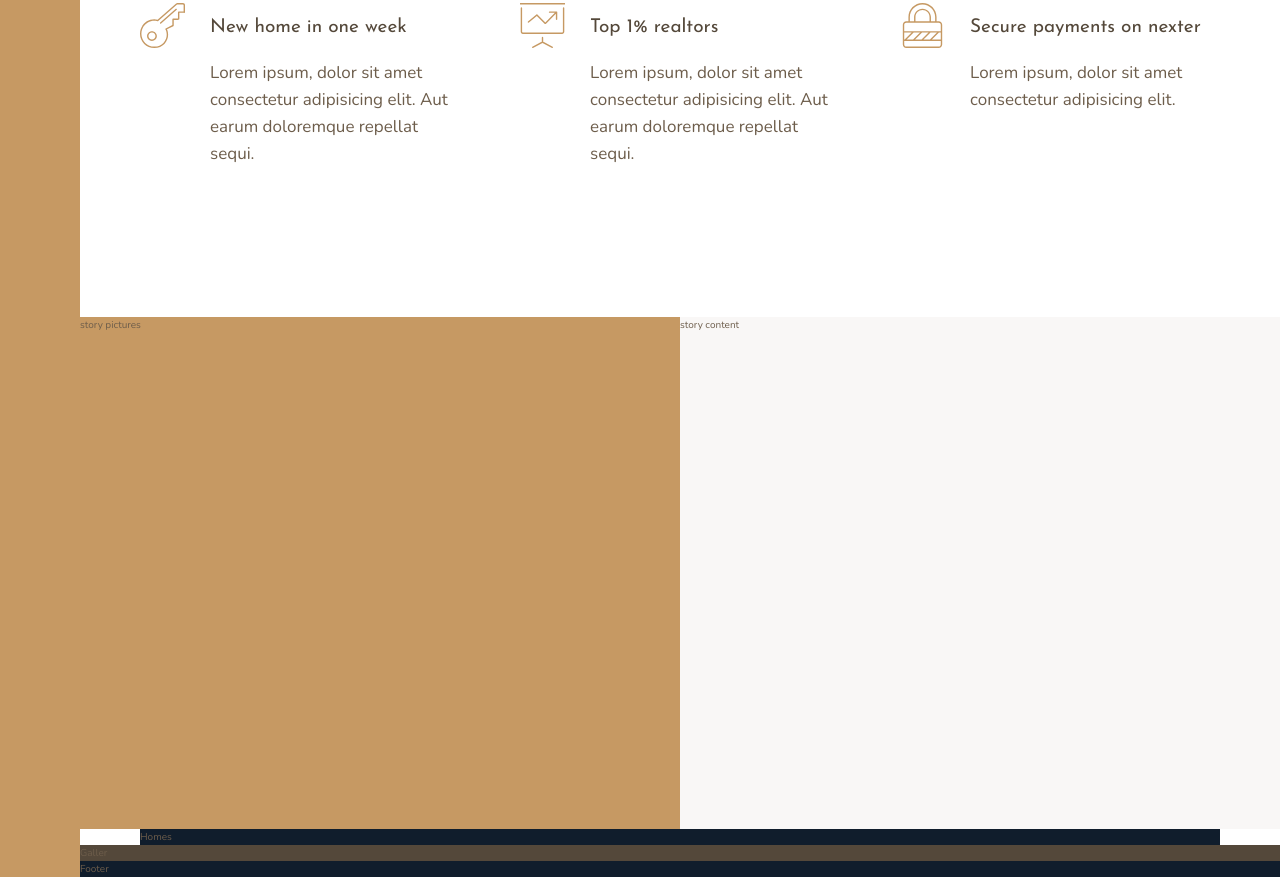
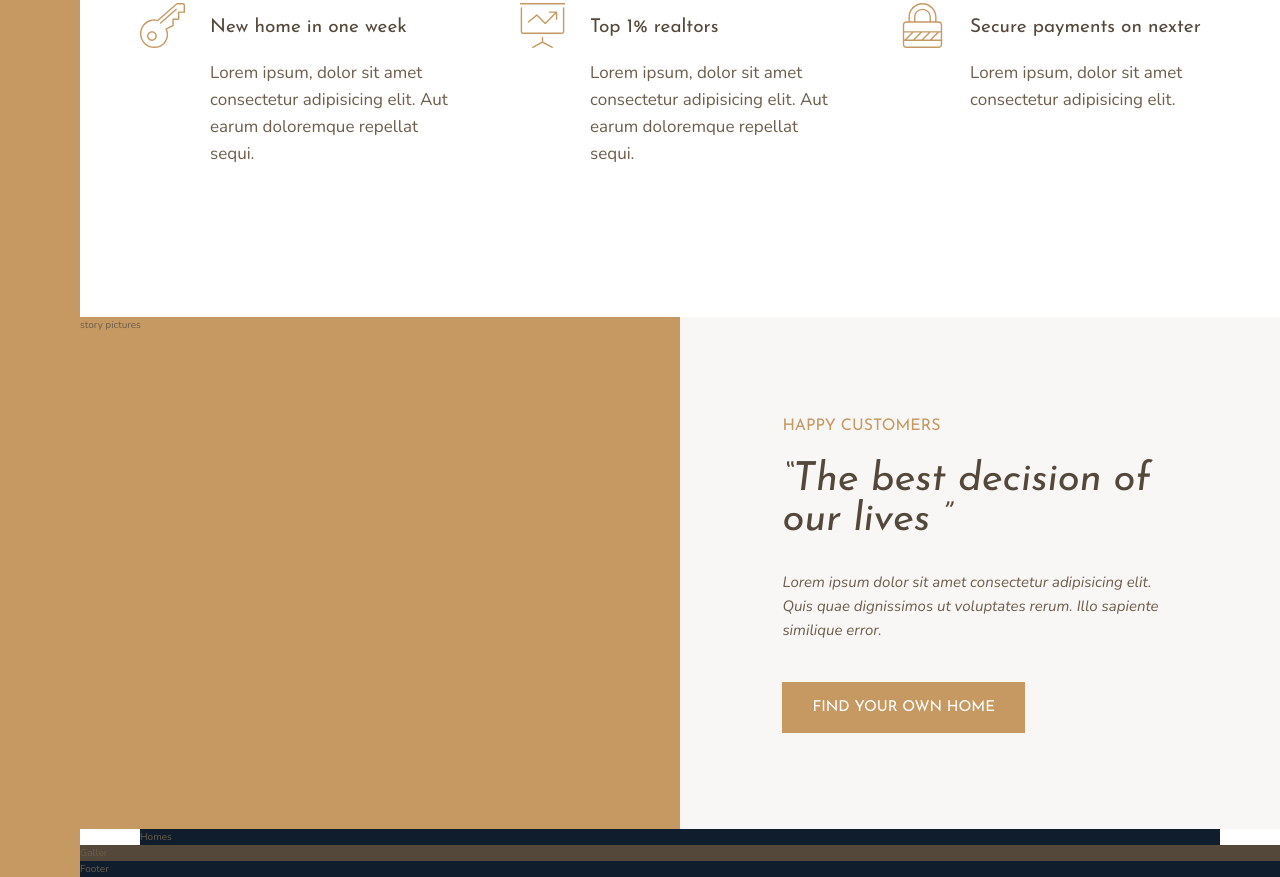
Before and after one commit to martywebdev/nexter, a website: page index.html in a window 1280 px wide. Shown: the part 991-1868 px from the top of the page. Drawn offline with nearby package versions, Linux system fonts and the light colour scheme.

Commit message:
story section 1

```diff
--- a/index.html
+++ b/index.html
@@ -60,7 +60,14 @@
             </div>
         </section>
         <div class="story__pictures">story pictures</div>
-        <div class="story__content">story content</div>
+        <div class="story__content">
+            <h3 class="heading-3 mb-sm">Happy Customers</h3>
+            <h2 class="heading-2 heading-2--dark mb-md">&ldquo;The best decision of our lives &rdquo;</h2>
+            <p class="story__text">
+                Lorem ipsum dolor sit amet consectetur adipisicing elit. Quis quae dignissimos ut voluptates rerum. Illo sapiente similique error.
+            </p>
+            <button class="btn">Find your own home</button>
+        </div>
         <section class="homes">Homes</section>
         <section class="gallery">Galler</section>
         <footer class="footer">Footer</footer>
--- a/scss/_story.scss
+++ b/scss/_story.scss
@@ -9,5 +9,22 @@
   &__content {
     background-color: $color-grey-light-1;
     grid-column: col-start 5 / full-end;
+
+    padding: 6rem 8vw;
+
+    // display: flex;
+    // flex-direction: column;
+    // justify-content: center;
+    // align-items: flex-start;
+
+    display: grid;
+    align-content: center;
+    justify-items: start;
+  }
+
+  &__text {
+    font-size: 1.5rem;
+    font-style: italic;
+    margin-bottom: 4rem;
   }
 }
--- a/scss/_typography.scss
+++ b/scss/_typography.scss
@@ -10,9 +10,22 @@
 }
 .heading-2 {
   @extend %heading;
+  font-size: 4rem;
+  font-style: italic;
+  line-height: 1;
+  &--light {
+    color: $color-grey-light-1;
+  }
+
+  &--dark {
+    color: $color-grey-dark-1;
+  }
 }
 .heading-3 {
   @extend %heading;
+  font-size: 1.6rem;
+  color: $color-primary;
+  text-transform: uppercase;
 }
 .heading-4 {
   @extend %heading;
@@ -26,3 +39,24 @@
     color: $color-grey-dark-1;
   }
 }
+
+.btn {
+  background-color: $color-primary;
+  color: #fff;
+  border: none;
+  border-radius: none;
+  font-family: $font-display;
+  font-size: 1.5rem;
+  text-transform: uppercase;
+  padding: 1.8rem 3rem;
+  cursor: pointer;
+  transition: all 0.2s;
+  &:hover {
+    background-color: $color-primary-dark;
+  }
+}
+
+.mb-sm {margin-bottom: 2rem;}
+.mb-md {margin-bottom: 3rem;}
+.mb-lg {margin-bottom: 4rem;}
+.mb-hg {margin-bottom: 8rem;}
```
Also changed, not shown: css/style.css.
